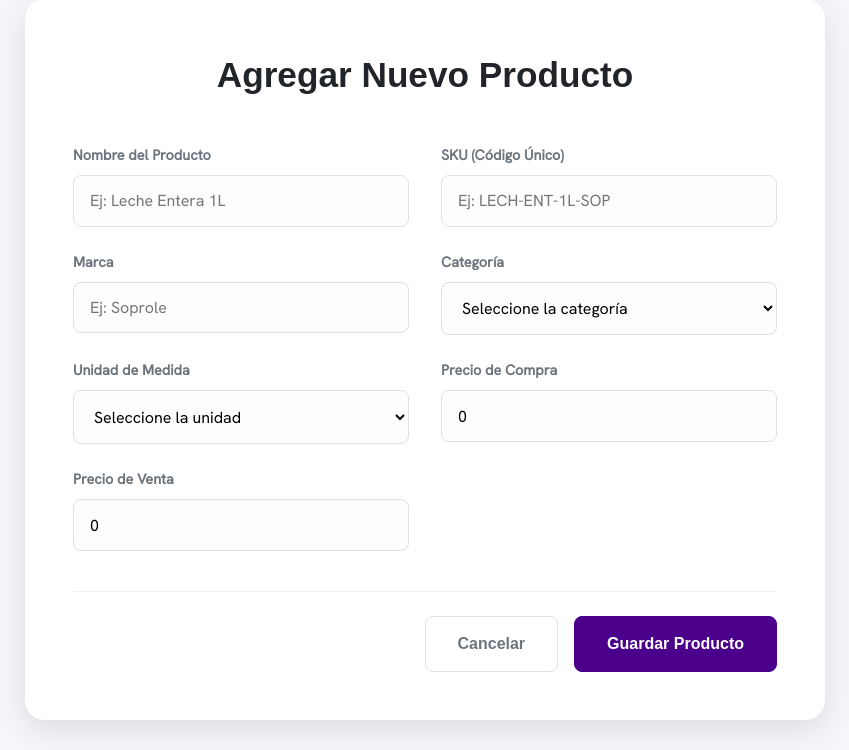
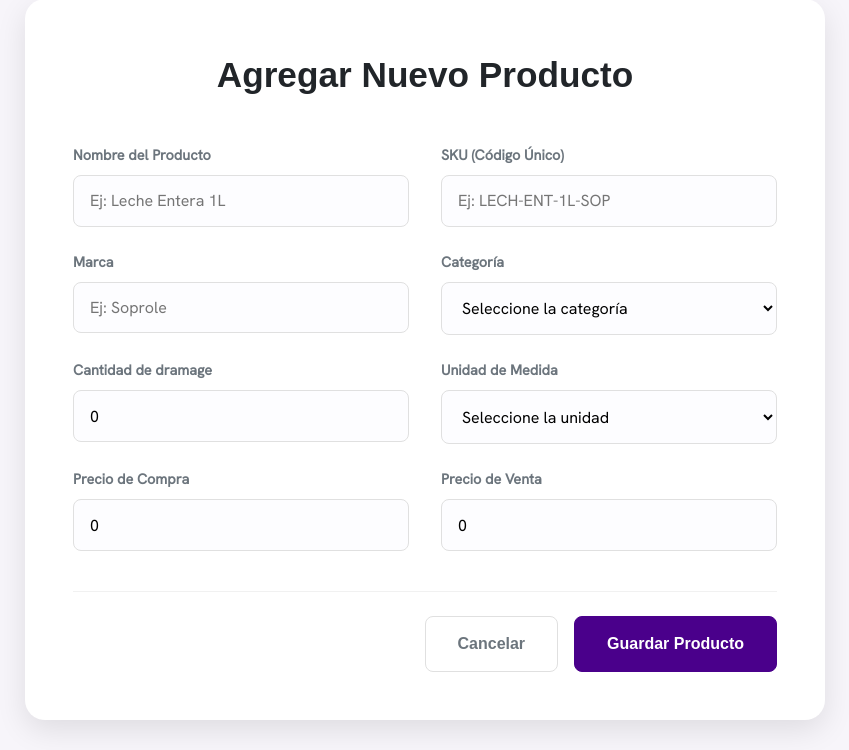
Before and after one commit to jaastorgar/focal, a Django app: template focal_mvp/inventario/templates/inventario/agregar-producto.html in a window 1280 px wide. Shown: the part 103-853 px from the top of the page, without its empty margins (215-1064 px from the left). Run offline with Django 5.2, Linux system fonts and the light colour scheme; the template is opened without the code that fills it: values that come from a table or form of the project are taken from there, others are empty; some web fonts are replaced.

Commit message:
mejora en el modelo producto.

```diff
--- a/focal_mvp/inventario/admin.py
+++ b/focal_mvp/inventario/admin.py
@@ -33,7 +33,7 @@ class AlmaceneroAdmin(admin.ModelAdmin):
 
 @admin.register(Producto)
 class ProductoAdmin(admin.ModelAdmin):
-    list_display = ('nombre', 'sku', 'empresa', 'categoria', 'precio_venta')
+    list_display = ('nombre', 'sku', 'empresa', 'categoria', 'dramage', 'precio_venta')
     list_filter = ('categoria', 'empresa')
     search_fields = ('nombre', 'sku', 'marca')
     autocomplete_fields = ['empresa']
--- a/focal_mvp/inventario/forms.py
+++ b/focal_mvp/inventario/forms.py
@@ -178,14 +178,15 @@ class ProductoForm(BootstrapFormMixin, forms.ModelForm):
             'sku',
             'marca',
             'categoria',
+            'dramage',
             'unidad_medida',
             'precio_compra',
             'precio_venta',
         ]
         widgets = {
             'categoria': forms.Select(attrs={'class': 'form-select'}),
+            'gramage': forms.NumberInput(attrs={'placeholder': 'Cantidad del producto'}),
             'unidad_medida': forms.Select(attrs={'class': 'form-select'}),
-            # Añadimos placeholders para una mejor UX
             'nombre': forms.TextInput(attrs={'placeholder': 'Ej: Leche Entera 1L'}),
             'sku': forms.TextInput(attrs={'placeholder': 'Ej: LECH-ENT-1L-SOP'}),
             'marca': forms.TextInput(attrs={'placeholder': 'Ej: Soprole'}),
@@ -197,6 +198,7 @@ class ProductoForm(BootstrapFormMixin, forms.ModelForm):
             'sku': 'SKU (Código Único)',
             'marca': 'Marca',
             'categoria': 'Categoría',
+            'dramage': 'Cantidad de dramage',
             'unidad_medida': 'Unidad de Medida',
             'precio_compra': 'Precio de Compra',
             'precio_venta': 'Precio de Venta',
--- a/focal_mvp/inventario/models.py
+++ b/focal_mvp/inventario/models.py
@@ -178,6 +178,7 @@ class Producto(models.Model):
         default='Seleccione la categoría',
         db_index=True
     )
+    dramage = models.IntegerField(default=0)
     unidad_medida = models.CharField(
         max_length=50,
         choices=UNIDAD_MEDIDA_CHOICES,
--- a/focal_mvp/inventario/templates/inventario/inventario.html
+++ b/focal_mvp/inventario/templates/inventario/inventario.html
@@ -47,6 +47,7 @@
                         <th>SKU</th>
                         <th>Marca</th>
                         <th>Categoría</th>
+                        <th>Dramage</th>
                         <th>Unidad</th>
                         <th>Precio Compra</th>
                         <th>Precio Venta</th>
@@ -67,6 +68,7 @@
                             <td>{{ producto.sku }}</td>
                             <td>{{ producto.marca|default:"N/A" }}</td>
                             <td>{{ producto.get_categoria_display }}</td>
+                            <td>{{ producto.dramage|default:"0" }}</td>
                             <td>{{ producto.get_unidad_medida_display }}</td>
                             <td>${{ producto.precio_compra|floatformat:0|intcomma }}</td>
                             <td>${{ producto.precio_venta|floatformat:0|intcomma }}</td>
```
Also changed, not shown: focal_mvp/inventario/migrations/0004_producto_dramage.py (added).
